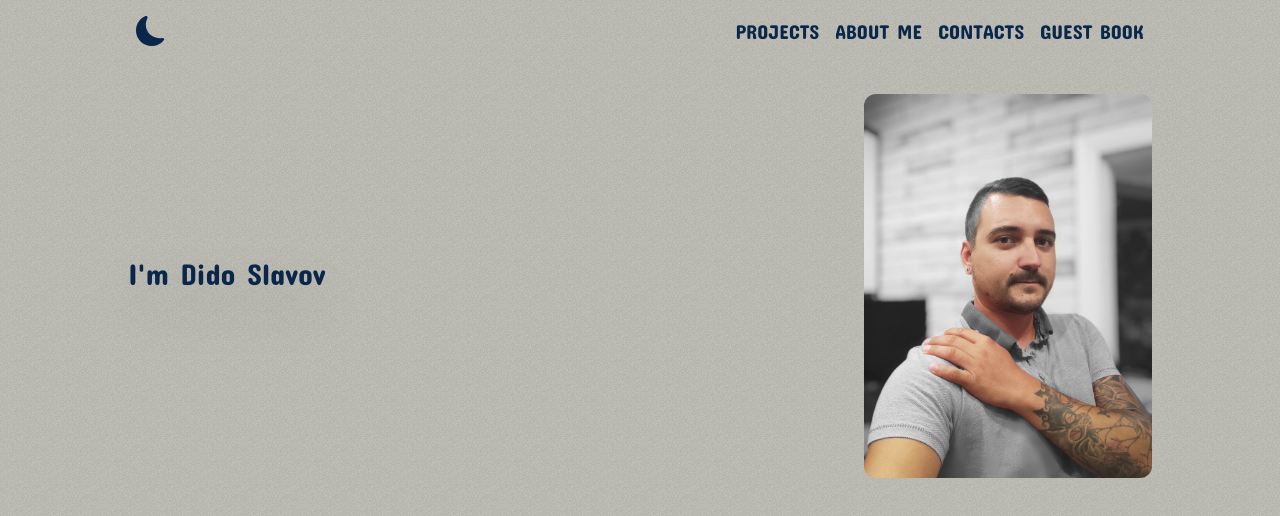
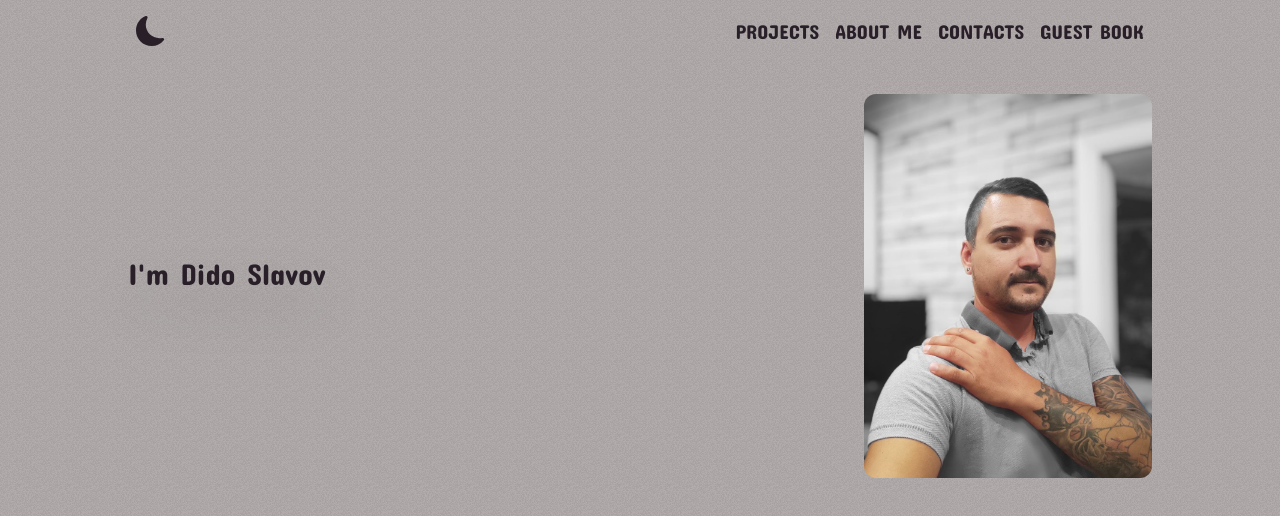
Before and after one commit to didoslavov/My-Portfolio, a Next.js app: page / in a window 1280 px wide. Shown: the top 516 px of the page. Built offline with nearby package versions, Linux system fonts and the light colour scheme.

Commit message:
update project colors

```diff
--- a/app/Components/Header/Mobile/MobileButton.tsx
+++ b/app/Components/Header/Mobile/MobileButton.tsx
@@ -11,9 +11,9 @@ const MobileButton: React.FC<MobileButtonProps> = ({ toggleMobileMenu, isMobileM
     return (
         <button onClick={toggleMobileMenu} className="lg:hidden btn md:hidden z-50 py-2">
             {isMobileMenuOpen ? (
-                <AiOutlineClose size={30} className="text-oxford-blue dark:text-timberwolf" />
+                <AiOutlineClose size={30} className="text-raisin-black dark:text-silver" />
             ) : (
-                <RxHamburgerMenu size={30} className="text-oxford-blue dark:text-timberwolf" />
+                <RxHamburgerMenu size={30} className="text-raisin-black dark:text-silver" />
             )}
         </button>
     );
--- a/app/Components/Header/Mobile/MobileNavMenu.tsx
+++ b/app/Components/Header/Mobile/MobileNavMenu.tsx
@@ -23,7 +23,7 @@ const MobileNavMenu = ({ isMobileMenuOpen, toggleMobile }: { isMobileMenuOpen: b
     return (
         <>
             {isMobileMenuOpen && <MobileButton isMobileMenuOpen={isMobileMenuOpen} toggleMobileMenu={toggleMobileMenu} />}
-            <div className="menu text-oxford-blue dark:text-timberwolf flex items-center justify-center backdrop-blur-2xl py-4 px-4 absolute top-0 -right-12 w-screen h-screen shadow-md z-40 lg:hidden md:hidden">
+            <div className="menu text-raisin-black dark:text-silver flex items-center justify-center backdrop-blur-md py-4 px-4 absolute top-0 -right-12 w-screen h-screen shadow-md z-40 lg:hidden md:hidden">
                 <ul className="text-4xl">
                     <li className="mb-8 li">
                         <a href="#">Projects</a>
--- a/app/Components/Header/Nav.tsx
+++ b/app/Components/Header/Nav.tsx
@@ -3,7 +3,7 @@ import React from 'react';
 const Nav = () => {
     return (
         <nav className={`w-full lg:flex lg:justify-end hidden md:flex md:justify-end`}>
-            <ul className="flex lg:justify-end text-xl uppercase justify-around gap-4 text-oxford-blue dark:text-timberwolf">
+            <ul className="flex lg:justify-end text-xl uppercase justify-around gap-4 text-raisin-black dark:text-silver">
                 <li>
                     <a href="#">Projects</a>
                 </li>
--- a/app/Components/Header/ThemeButton.tsx
+++ b/app/Components/Header/ThemeButton.tsx
@@ -15,7 +15,11 @@ const ThemeButton: React.FC<ThemeButtonProps> = ({ toggleTheme, isMobileMenuOpen
             {isDarkMode ? (
                 <BsSunFill size={30} className="text-sheen-gold" />
             ) : (
-                <BsFillMoonFill size={30} className="text-oxford-blue" />
+                <BsFillMoonFill
+                    size={30}
+                    className="text-raisin-black
+                "
+                />
             )}
         </button>
     );
--- a/app/layout.tsx
+++ b/app/layout.tsx
@@ -17,7 +17,7 @@ export default function RootLayout({
 }>) {
     return (
         <html lang="en">
-            <body className={`${concertOne.className} dark:bg-rich-black bg-timberwolf`}>
+            <body className={`${concertOne.className} dark:bg-raisin-black bg-silver`}>
                 <Header />
                 <main className="w-[80%] m-auto">{children}</main>
             </body>
--- a/app/page.tsx
+++ b/app/page.tsx
@@ -3,7 +3,7 @@ import Image from 'next/image';
 export default function Home() {
     return (
         <div className="flex flex-col md:flex-row lg:flex-row items-center justify-between py-8">
-            <p className="text-oxford-blue dark:text-timberwolf flex-1 text-3xl mb-6 drop-shadow-2xl">I&apos;m Dido Slavov</p>
+            <p className="text-raisin-black dark:text-silver flex-1 text-3xl mb-6 drop-shadow-2xl">I&apos;m Dido Slavov</p>
             <Image
                 width={800}
                 height={800}
--- a/tailwind.config.ts
+++ b/tailwind.config.ts
@@ -6,12 +6,12 @@ const config: Config = {
     theme: {
         extend: {},
         colors: {
-            timberwolf: '#CDCDC3',
             'sheen-gold': '#CAA45D',
-            'harvest-gold': '#CC922F',
-            'prussian-blue': '#1E3957',
-            'oxford-blue': '#0A2749',
-            'rich-black': '#0F1F2F',
+            'raisin-black': '#291F28',
+            'taupe-gray': '#958D98',
+            wenge: '#605862',
+            wine: '#7F3343',
+            silver: '#BBB4B3',
         },
     },
     plugins: [],
```
